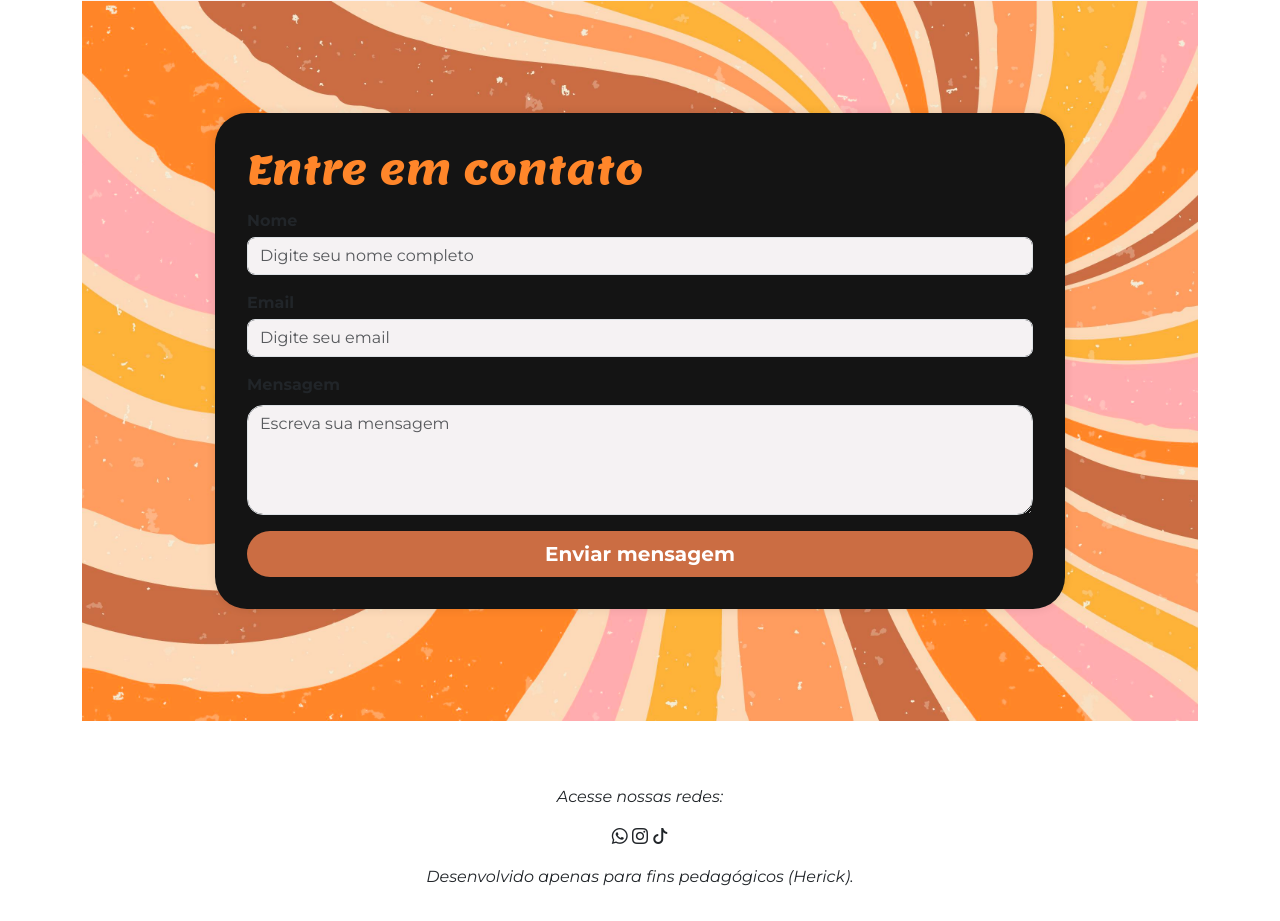
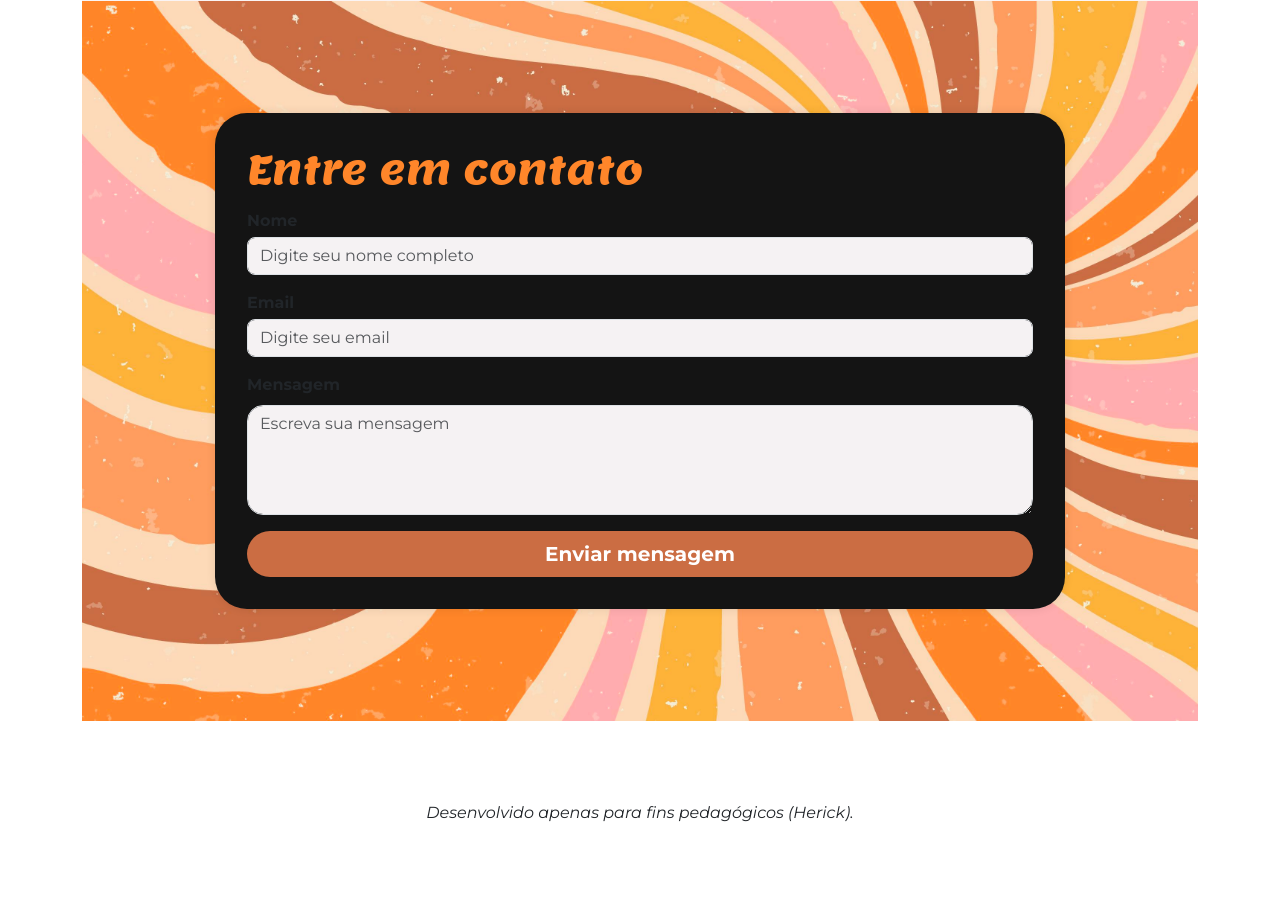
Before and after one commit to HerickX8/kiku, a plain HTML site: page index.html in a window 1280 px wide. Shown: the part 2284-3205 px from the top of the page. After the commit the page ends 3141 px from the top, so only its background shows below. Drawn offline with nearby package versions, Linux system fonts and the light colour scheme; files whose address does not match are found by name.

Commit message:
Update index.html

```diff
--- a/index.html
+++ b/index.html
@@ -129,10 +129,6 @@
         </section>
     </main>
     <footer class="text-center p-3 fst-italic">
-        <p>Acesse nossas redes:</p>
-        <i class="bi bi-whatsapp"></i>
-        <i class="bi bi-instagram"></i>
-        <i class="bi bi-tiktok"></i>
         <p class="mt-3">Desenvolvido apenas para fins pedagógicos (Herick).</p>
     </footer>
 
```
